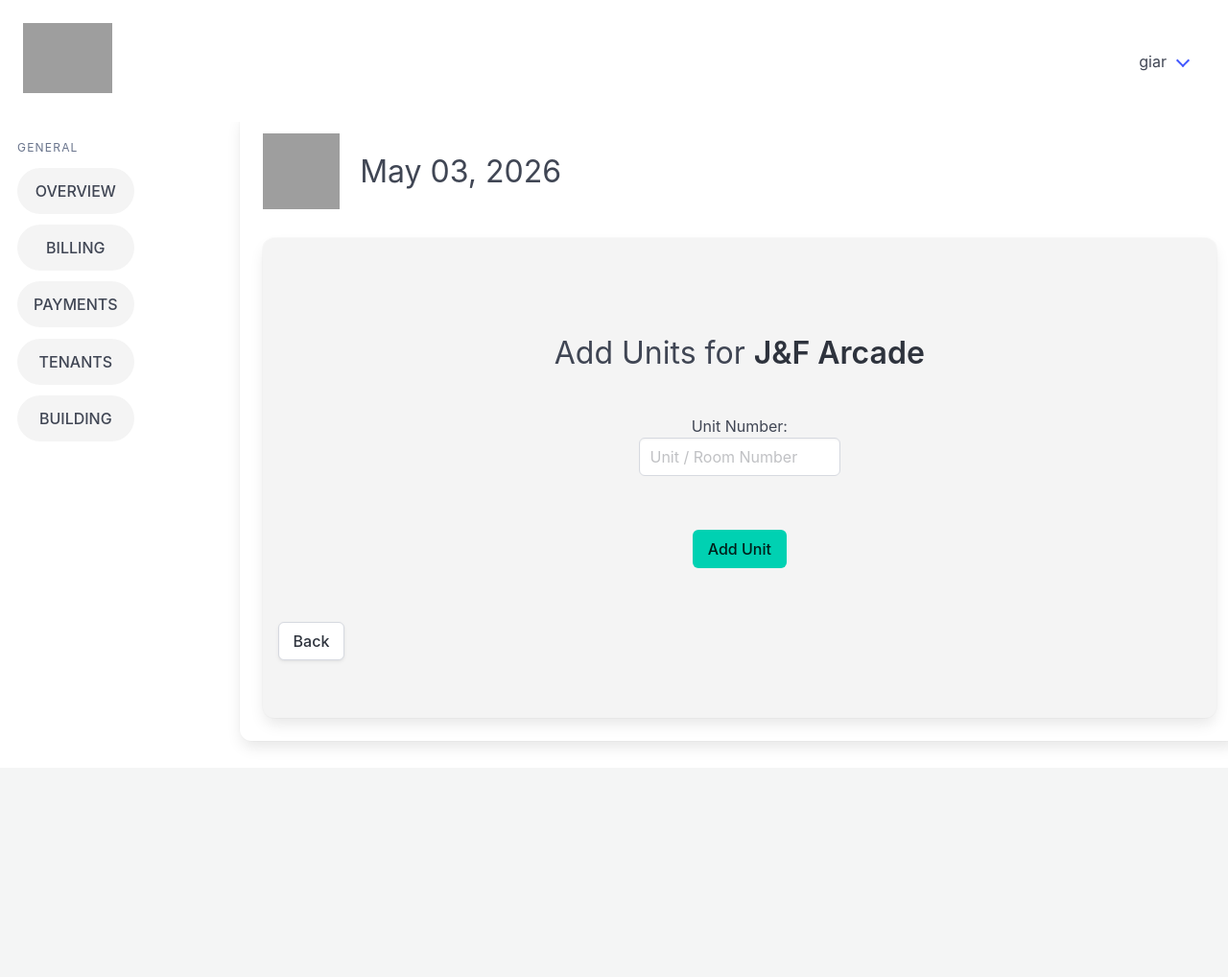
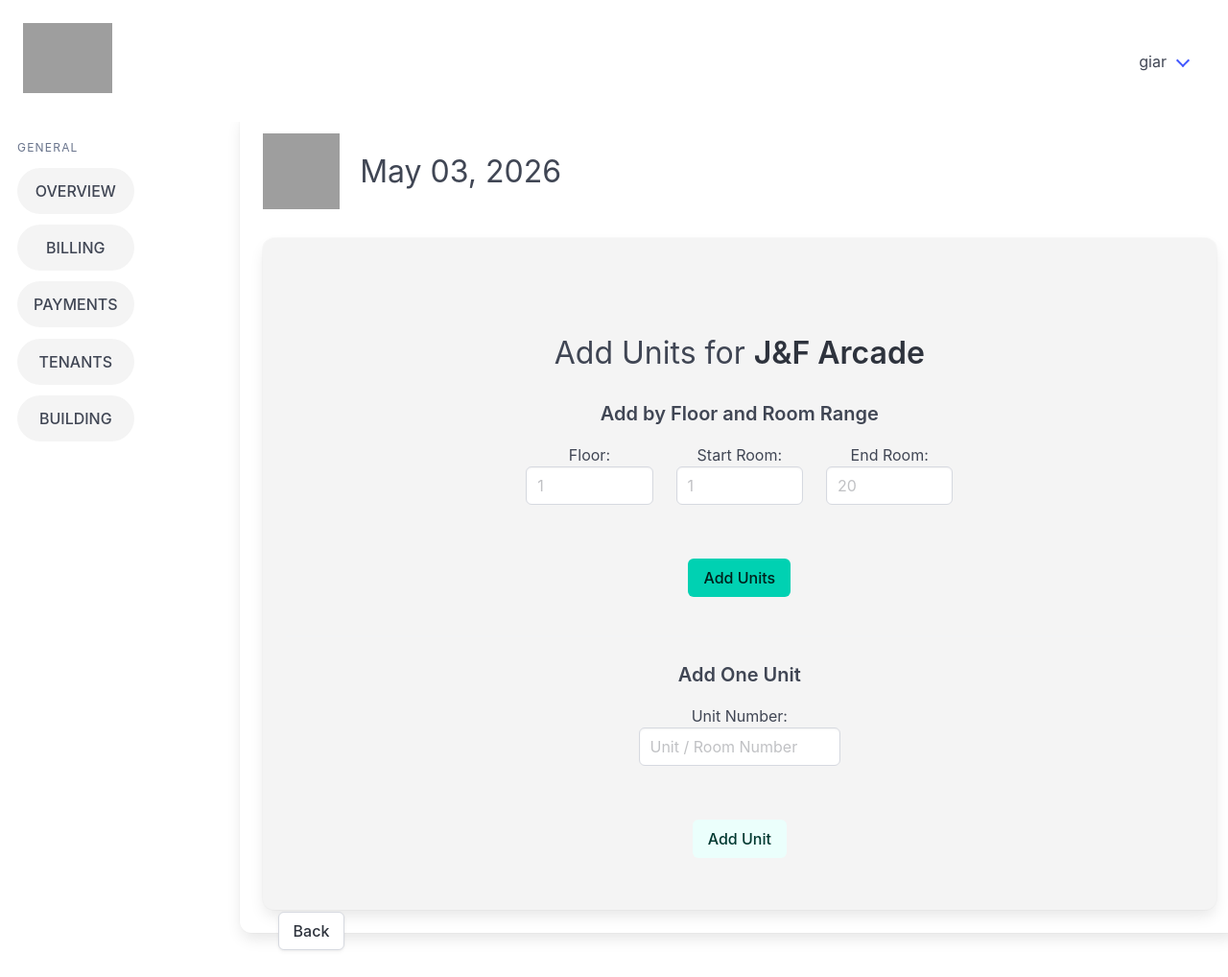
Before and after one commit to giarnodivino/leaseManager, a Django app: page /add_unit/1/ in a window 1280 px wide. Shown: the whole page at 96% size. Before the commit the page ends 773 px from the top, so only its background shows below. Run offline with Django 5.2, Linux system fonts and the light colour scheme; a user stored in the database is signed in; data comes from the database, SQL or seed files in the repository; both versions use the stored data as it was after the commit; grey boxes are pictures that could not be loaded.

Commit message:
add multiple units function

```diff
--- a/billingApp/templates/billingApp/add_unit.html
+++ b/billingApp/templates/billingApp/add_unit.html
@@ -4,8 +4,46 @@
 <div class="card card2">
     <div class="card-content has-text-centered">
         <h1 class="is-size-3 p-5 mt-6">Add Units for <strong>{{ building.buildingName }}</strong></h1>
+
+        {% if messages %}
+            <div class="columns is-justify-content-center p-4">
+                <div class="column is-6">
+                    {% include 'billingApp/includes/messages.html' %}
+                </div>
+            </div>
+        {% endif %}
+
         <form method="POST" action="{% url 'add_unit' pk=building.pk %}">
             {% csrf_token %}
+            <input type="hidden" name="add_mode" value="bulk" />
+            <h2 class="is-size-5 has-text-weight-semibold">Add by Floor and Room Range</h2>
+            <div class="columns is-justify-content-center p-4">
+                <div class="column is-2">
+                    <label for="floor">Floor:</label>
+                    <input type="number" class="input" id="floor" name="floor" min="1" max="9" placeholder="1" required />
+                </div>
+                <div class="column is-2">
+                    <label for="start_room">Start Room:</label>
+                    <input type="number" class="input" id="start_room" name="start_room" min="1" max="99" placeholder="1" required />
+                </div>
+                <div class="column is-2">
+                    <label for="end_room">End Room:</label>
+                    <input type="number" class="input" id="end_room" name="end_room" min="1" max="99" placeholder="20" required />
+                </div>
+            </div>
+            <div class="columns is-justify-content-center p-4">
+                <div class="column is-3">
+                    <button type="submit" class="button is-primary">Add Units</button>
+                </div>
+            </div>
+        </form>
+
+        <hr />
+
+        <form method="POST" action="{% url 'add_unit' pk=building.pk %}">
+            {% csrf_token %}
+            <input type="hidden" name="add_mode" value="single" />
+            <h2 class="is-size-5 has-text-weight-semibold">Add One Unit</h2>
             <div class="columns is-justify-content-center p-4">
                 <div class="column is-3">
                     <label for="unit_number">Unit Number:</label>
@@ -14,7 +52,7 @@
             </div>
             <div class="columns is-justify-content-center p-4">
                 <div class="column is-3">
-                    <button type="submit" class="button is-primary">Add Unit</button>
+                    <button type="submit" class="button is-primary is-light">Add Unit</button>
                 </div>
             </div>
         </form>
@@ -26,12 +64,5 @@
         </div>
     </div>
 </div>
-{% if messages %}
-    <div class="columns is-justify-content-center p-4">
-        <div class="column is-6">
-            {% include 'billingApp/includes/messages.html' %}
-        </div>
-    </div>
-{% endif %}
 
 {% endblock %}
--- a/billingApp/views.py
+++ b/billingApp/views.py
@@ -963,19 +963,78 @@ def add_units(request, pk):
     building_details = get_object_or_404(Building, pk=pk)
     if request.method == "POST":
         building_id = building_details.pk
+        add_mode = request.POST.get("add_mode", "single")
+
+        if add_mode == "bulk":
+            try:
+                floor = int(request.POST.get("floor", ""))
+                start_room = int(request.POST.get("start_room", ""))
+                end_room = int(request.POST.get("end_room", ""))
+            except ValueError:
+                messages.error(request, "Please provide a valid floor and room range.")
+                return redirect("add_unit", pk=building_id)
+
+            if not (1 <= floor <= 9 and 1 <= start_room <= end_room <= 99):
+                messages.error(request, "Floor must be 1-9 and room numbers must be 1-99.")
+                return redirect("add_unit", pk=building_id)
+
+            unit_numbers = [
+                floor * 100 + room
+                for room in range(start_room, end_room + 1)
+            ]
+
+            if len(unit_numbers) > 500:
+                messages.error(request, "Please add 500 units or fewer at a time.")
+                return redirect("add_unit", pk=building_id)
+
+            existing_unit_numbers = set(
+                Units.objects.filter(building_id=building_id, unitID__in=unit_numbers)
+                .values_list("unitID", flat=True)
+            )
+            units_to_create = [
+                Units(building_id=building_id, unitID=unit_number)
+                for unit_number in unit_numbers
+                if unit_number not in existing_unit_numbers
+            ]
+
+            if units_to_create:
+                Units.objects.bulk_create(units_to_create)
+
+            skipped_count = len(existing_unit_numbers)
+            created_count = len(units_to_create)
+
+            if created_count and skipped_count:
+                messages.success(
+                    request,
+                    f"{created_count} units added successfully. {skipped_count} existing units were skipped.",
+                )
+            elif created_count:
+                messages.success(request, f"{created_count} units added successfully.")
+            else:
+                messages.warning(request, "No units were added because all generated units already exist.")
+
+            return redirect("add_unit", pk=building_id)
+
         unit_number = request.POST.get("unit_number")
 
-        if building_id and unit_number:
-            existing_unit = Units.objects.filter(building_id=building_id, unitID=unit_number).first()
-            if existing_unit:
-                messages.error(request, "This unit already exists.")
-                return redirect("add_unit", pk=building_id)
-            Units.objects.create(building_id=building_id, unitID=unit_number)
-            messages.add_message(request, messages.SUCCESS, "Unit added successfully.")
+        try:
+            unit_number = int(unit_number)
+        except (TypeError, ValueError):
+            messages.error(request, "Please provide a valid unit number.")
             return redirect("add_unit", pk=building_id)
-        else:
-            messages.error(request, "Please provide both building and unit number.")
+
+        if not 100 <= unit_number <= 999:
+            messages.error(request, "Unit number must be a 3-digit number.")
             return redirect("add_unit", pk=building_id)
+
+        existing_unit = Units.objects.filter(building_id=building_id, unitID=unit_number).first()
+        if existing_unit:
+            messages.error(request, "This unit already exists.")
+            return redirect("add_unit", pk=building_id)
+
+        Units.objects.create(building_id=building_id, unitID=unit_number)
+        messages.success(request, "Unit added successfully.")
+        return redirect("add_unit", pk=building_id)
 
     buildings = Building.objects.all()
 
```
Also changed, not shown: db.sqlite3.
